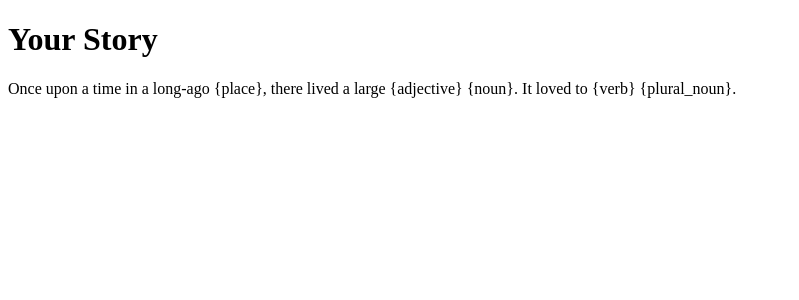
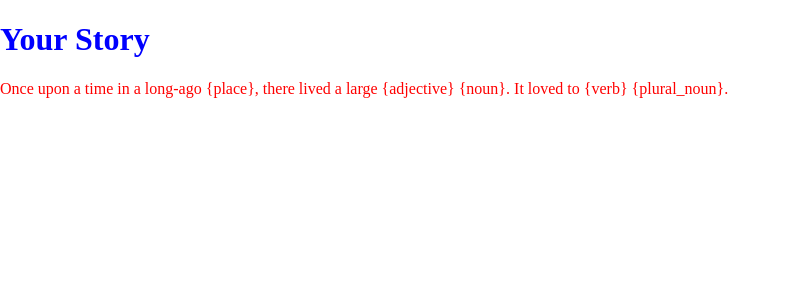
Before and after one commit to Beebops/Flask-Jinja-MadLib-Exercise, a Flask app: page /story in a window 1280 px wide. Shown: the top 300 px of the page, without its empty margins (0-799 px from the left). Run offline with Flask 2, Linux system fonts and the light colour scheme.

Commit message:
added base template/css

```diff
--- /dev/null
+++ b/static/app.css
@@ -0,0 +1,13 @@
+* {
+  box-sizing: border-box;
+}
+
+body {
+  margin: 0;
+  padding: 0;
+  color: red;
+}
+
+h1 {
+  color: blue;
+}
--- /dev/null
+++ b/templates/base.html
@@ -0,0 +1,14 @@
+<!DOCTYPE html>
+<html lang="en">
+  <head>
+    <meta charset="UTF-8" />
+    <meta http-equiv="X-UA-Compatible" content="IE=edge" />
+    <meta name="viewport" content="width=device-width, initial-scale=1.0" />
+    <link rel="stylesheet" href="/static/app.css" />
+    <title>{% block title %}{% endblock %}</title>
+  </head>
+  <body>
+    <h1>{% block h1 %}{% endblock %}</h1>
+    {% block content %}{% endblock %}
+  </body>
+</html>
--- a/templates/story.html
+++ b/templates/story.html
@@ -1,13 +1,4 @@
-<!DOCTYPE html>
-<html lang="en">
-  <head>
-    <meta charset="UTF-8" />
-    <meta http-equiv="X-UA-Compatible" content="IE=edge" />
-    <meta name="viewport" content="width=device-width, initial-scale=1.0" />
-    <title>Story</title>
-  </head>
-  <body>
-    <h1>Your Story</h1>
-    <p>{{paragraph}}</p>
-  </body>
-</html>
+{% extends 'base.html' %} {% block title %}Your Story{% endblock %} {% block h1
+%}Your Story{% endblock %} {% block content%}
+<p>{{paragraph}}</p>
+{% endblock%}
```
Also changed, not shown: templates/madlib-form.html (+3 -12 lines).
